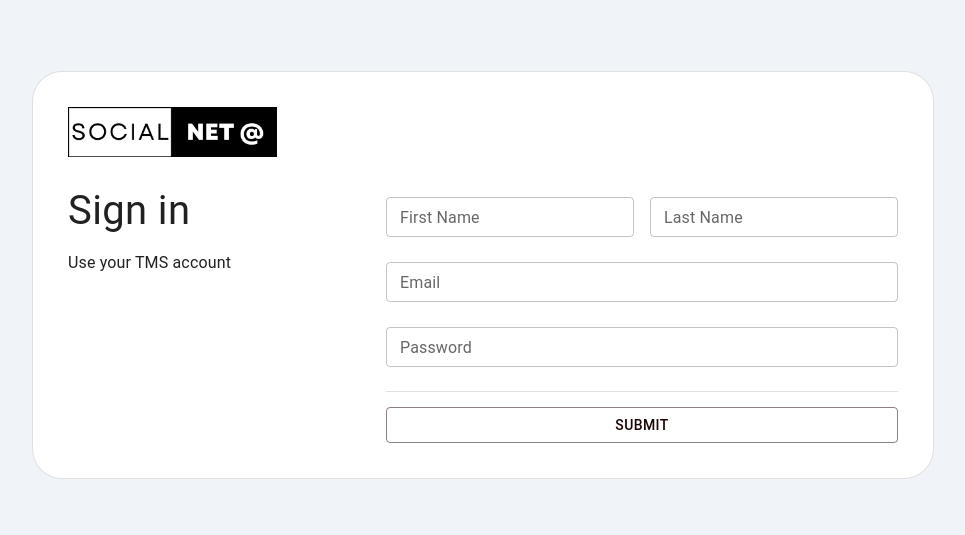
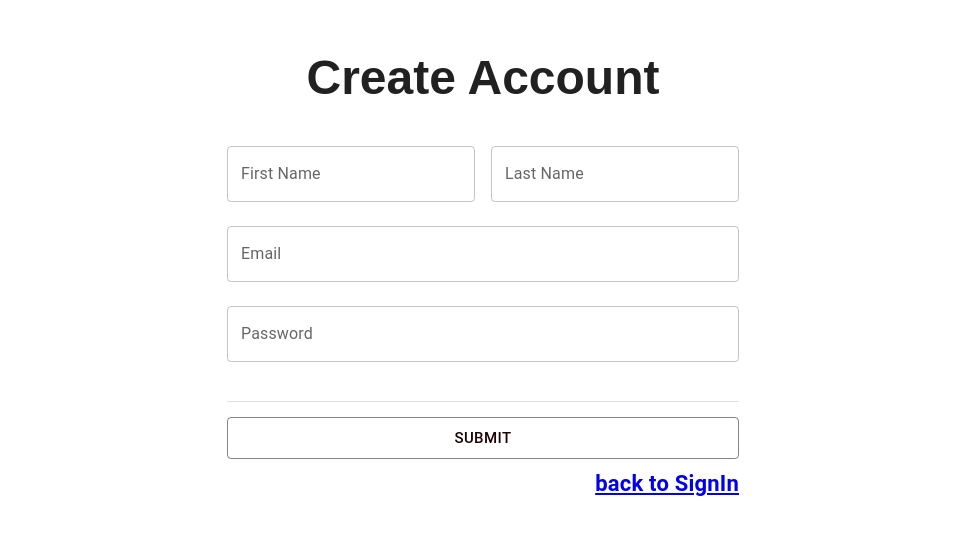
Before and after one commit to nomannaeem12/React, a React (Vite) app: page /sign-up in a window 1280 px wide. Shown: the part 125-660 px from the top of the page, without its empty margins (157-1122 px from the left). Built offline with nearby package versions, Linux system fonts and the light colour scheme.

Commit message:
authentication pages UI updated

```diff
--- a/src/app/authentication/layout/authentication.tsx
+++ b/src/app/authentication/layout/authentication.tsx
@@ -1,9 +1,8 @@
-import logo from '../../../assets/social_net_dark.png';
-import Typography from "@mui/material/Typography";
-import {Outlet} from "react-router-dom";
 import {useContext} from "react";
 import {ThemeContext} from "../../core/providers/themeProvider.tsx";
-import {Card, ThemeProvider} from "@mui/material";
+import {ThemeProvider} from "@mui/material/styles";
+import {Outlet} from "react-router-dom";
+import {Card, Container} from "@mui/material";
 import Box from "@mui/material/Box";
 
 export function Authentication() {
@@ -11,34 +10,22 @@ export function Authentication() {
     return (
         <>
             <ThemeProvider theme={theme}>
-                <Box sx={{height: 'inherit'}}>
-                    <Box sx={{
+                <Card sx={{height: 'inherit', borderRadius: 'unset'}}>
+                    <Container sx={{
                         display: 'flex',
+                        alignItems: 'center',
                         justifyContent: 'center',
-                        alignItems: 'center',
-                        height: 'inherit',
-                        background: theme.palette.mode === 'light' ? 'var(--gm3-sys-color-surface-container, #f0f4f9)' : '#000000eb'
+                        height: 'inherit'
                     }}>
-                        <Card variant='outlined' sx={{width: '900px', borderRadius: '30px'}}>
-                            <Box sx={{m: '35px'}}>
-                                <img src={logo} alt="logo" height="50px"/>
-                                <Box sx={{mt: '20px', display: 'flex', justifyContent: 'space-between'}}>
-                                    <Box>
-                                        <Typography sx={{fontSize: '40px', mb: '10px'}}>
-                                            Sign in
-                                        </Typography>
-                                        <Typography>
-                                            Use your TMS account
-                                        </Typography>
-                                    </Box>
-                                    <Box>
-                                        <Outlet/>
-                                    </Box>
-                                </Box>
-                            </Box>
-                        </Card>
-                    </Box>
-                </Box>
+                        <Box sx={{
+                            display: 'flex',
+                            alignItems: 'center',
+                            flexDirection: 'column',
+                        }}>
+                            <Outlet/>
+                        </Box>
+                    </Container>
+                </Card>
             </ThemeProvider>
         </>
     )
--- a/src/app/authentication/pages/signIn.tsx
+++ b/src/app/authentication/pages/signIn.tsx
@@ -1,13 +1,15 @@
-import {Button, CircularProgress, Container, Snackbar, TextField} from "@mui/material";
+import {CircularProgress, Snackbar, TextField} from "@mui/material";
 import {Form, Formik, useFormik} from "formik";
 import {SignInDTO} from "../../core/interfaces/authentication.interface.ts";
 import {useState} from "react";
 import * as yup from 'yup';
 import {setSignedInUser} from "../../core/services/user.service.ts";
 import {Link, useNavigate} from "react-router-dom";
-import Box from "@mui/material/Box";
 import Typography from "@mui/material/Typography";
 import authenticationService from "../../core/services/auth.service.ts";
+import Divider from "@mui/material/Divider";
+import Button from "@mui/material/Button";
+import Box from "@mui/material/Box";
 
 interface FormValues extends SignInDTO {
 }
@@ -43,30 +45,33 @@ export function SignIn() {
     });
     return (
         <>
+            <Typography
+                variant="h3"
+                fontFamily='sans-serif'
+                fontWeight='bold'
+                sx={{mb: 5}}
+            >
+                @Social.Connect!!!
+            </Typography>
             <Formik initialValues={values} validationSchema={credentialsValidation} onSubmit={handleSignIn}>
                 {() => (
                     <Form onSubmit={handleSubmit}>
-                        <Container maxWidth="sm" sx={{marginBottom: '1rem', width: '450px'}}>
-                            <Box>
-                                <Box sx={{height: '85px'}}>
                         <TextField
                             name="email"
                             label="Email"
+                            sx={{minHeight: '80px'}}
                             variant="outlined"
-                                        margin="normal"
                             fullWidth
                             value={values.email}
                             onChange={handleChange}
                             onBlur={handleBlur}
                             helperText={touched.email && errors.email}
                         />
-                                </Box>
-                                <Box sx={{height: '85px'}}>
                         <TextField
                             name="password"
+                            sx={{minHeight: '80px'}}
                             label="Password"
                             variant="outlined"
-                                        margin='normal'
                             type='password'
                             fullWidth
                             value={values.password}
@@ -74,24 +79,8 @@ export function SignIn() {
                             onBlur={handleBlur}
                             helperText={touched.password && errors.password}
                         />
-                                </Box>
-                                <Typography sx={{mt: '20px'}}>
-                                    create new account by using
-                                    our google services or by using this
-                                    <Link href="#" underline="always" sx={{ml: '5px'}} tabIndex={1}>link</Link>
-                                </Typography>
-                            </Box>
-                        </Container>
-                        <Container sx={{
-                            display: 'flex',
-                            justifyContent: 'space-between',
-                            alignItems: 'end',
-                            marginBottom: '2rem'
-                        }}>
-                            <Link to='/sign-up' underline="always" tabIndex={1}>
-                                Create Account?
-                            </Link>
-                            <Button type='submit' variant="contained" color='error'
+                        <Divider sx={{mt: '15px', mb: '15px'}}/>
+                        <Button type='submit' variant='outlined' fullWidth size='large'
                                 endIcon={isLoading ? <CircularProgress size={20} color="inherit"/> : null}
                                 disabled={Object.keys(errors).length > 0 || !(values.email && values.password)}>
                             {isLoading ? 'Signing In...' : 'Sign In'}
@@ -103,10 +92,16 @@ export function SignIn() {
                             autoHideDuration={2000}
                             onClose={() => setSnackbarState({...snackbarState, open: false})}
                         />
-                        </Container>
                     </Form>
                 )}
             </Formik>
+            <Box sx={{width: '100%', mt: 1, textAlign: 'end'}}>
+                <Link to='/sign-up' tabIndex={1}>
+                    <Typography fontWeight='bold' fontSize={22}>
+                        create Account
+                    </Typography>
+                </Link>
+            </Box>
         </>
     )
 }
--- a/src/app/authentication/pages/signUp.tsx
+++ b/src/app/authentication/pages/signUp.tsx
@@ -6,6 +6,8 @@ import Box from "@mui/material/Box";
 import {CircularProgress, Snackbar, TextField} from "@mui/material";
 import Divider from "@mui/material/Divider";
 import Button from "@mui/material/Button";
+import Typography from "@mui/material/Typography";
+import {Link} from "react-router-dom";
 
 
 interface FormValues {
@@ -49,30 +51,39 @@ export function SignUp() {
 
     return (
         <>
+            <Typography
+                variant="h3"
+                fontFamily='sans-serif'
+                fontWeight='bold'
+                sx={{mb: 5}}
+            >
+                Create Account
+            </Typography>
+
             <Formik initialValues={values} onSubmit={handleAddUser}>
                 {() => (
-                    <Form onSubmit={handleSubmit}>
+                    <Form
+                        onSubmit={handleSubmit}
+                    >
                         <Box sx={{display: 'flex', justifyContent: 'space-between'}}>
-                            <Box sx={{height: '65px', mr: 1}}>
+                            <Box sx={{mr: 1, width: '100%'}}>
                                 <TextField fullWidth
+                                           sx={{minHeight: '80px'}}
                                            value={values.firstName}
                                            name="firstName"
                                            variant="outlined"
-                                           margin='normal'
                                            label="First Name"
-                                           size="small"
                                            onChange={handleChange}
                                            onBlur={handleBlur}
                                            helperText={touched.firstName && errors.firstName}
                                 />
                             </Box>
-                            <Box sx={{height: '65px', ml: 1}}>
+                            <Box sx={{ml: 1, width: '100%'}}>
                                 <TextField fullWidth
+                                           sx={{minHeight: '80px'}}
                                            value={values.lastName}
-                                           size="small"
                                            name="lastName"
                                            variant="outlined"
-                                           margin='normal'
                                            label="Last Name"
                                            onChange={handleChange}
                                            onBlur={handleBlur}
@@ -80,26 +91,24 @@ export function SignUp() {
                                 />
                             </Box>
                         </Box>
-                        <Box sx={{height: '65px'}}>
+                        <Box>
                             <TextField fullWidth
                                        value={values.email}
-                                       size="small"
                                        name="email"
+                                       sx={{minHeight: '80px'}}
                                        variant="outlined"
-                                       margin='normal'
                                        label="Email"
                                        onChange={handleChange}
                                        onBlur={handleBlur}
                                        helperText={touched.email && errors.email}
                             /></Box>
-                        <Box sx={{height: '65px'}}>
+                        <Box>
                             <TextField fullWidth
                                        name="password"
                                        type='password'
                                        variant="outlined"
-                                       margin='normal'
                                        label="Password"
-                                       size="small"
+                                       sx={{minHeight: '80px'}}
                                        value={values.password}
                                        onChange={handleChange}
                                        onBlur={handleBlur}
@@ -109,7 +118,7 @@ export function SignUp() {
                         <Box>
                             <Divider sx={{mt: '15px', mb: '15px'}}/>
                         </Box>
-                        <Button type={"submit"} variant='outlined' fullWidth
+                        <Button type={"submit"} variant='outlined' fullWidth size='large'
                                 endIcon={isLoading ? <CircularProgress size={20} color="inherit"/> : null}
                         >
                             {isLoading ? 'Submitting...' : 'Submit'}
@@ -117,6 +126,13 @@ export function SignUp() {
                     </Form>
                 )}
             </Formik>
+            <Box sx={{width: '100%', mt: 1, textAlign: 'end'}}>
+                <Link to='/' tabIndex={1}>
+                    <Typography fontWeight='bold' fontSize={22}>
+                        back to SignIn
+                    </Typography>
+                </Link>
+            </Box>
             <Snackbar
                 open={snackbarState.open}
                 message={snackbarState.message}
```
Also changed, not shown: src/main.tsx (+4 -5 lines). Lines whose indentation alone changed are shown as unchanged.
